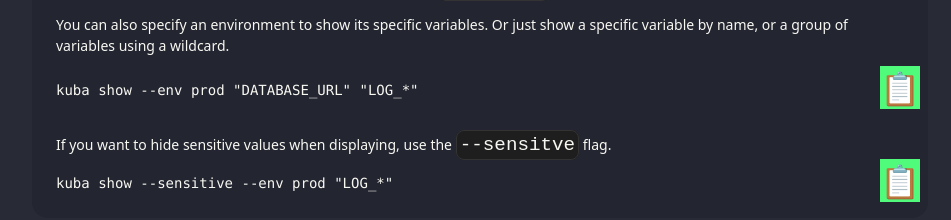
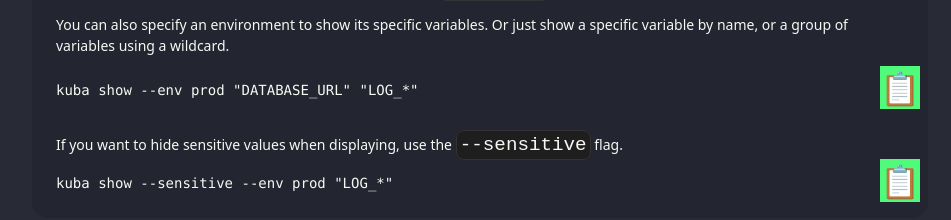
Before and after one commit to mistweaverco/kuba, a SvelteKit app in the folder web/: page /usage in a window 1280 px wide. Shown: the part 3902-4122 px from the top of the page, without its empty margins (160-1111 px from the left). Built offline with nearby package versions, Linux system fonts and the light colour scheme; a small style sheet from the web is missing.

Commit message:
fix(web): spelling

```diff
--- a/web/src/routes/usage/+page.svelte
+++ b/web/src/routes/usage/+page.svelte
@@ -365,7 +365,7 @@ docker run --env-file=&lt;(kuba run --contain -- env) myapp</code
 									data-prismjs-copy="📋">kuba show --env prod "DATABASE_URL" "LOG_*"</code
 								></pre>
 							<p class="mt-4">
-								If you want to hide sensitive values when displaying, use the <code>--sensitve</code
+								If you want to hide sensitive values when displaying, use the <code>--sensitive</code
 								> flag.
 							</p>
 							<pre><code
```
